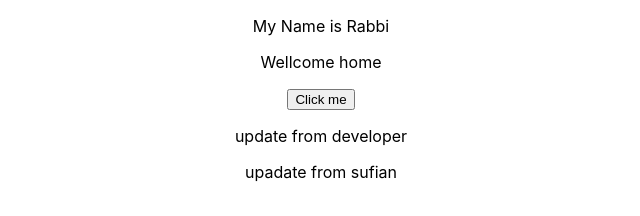
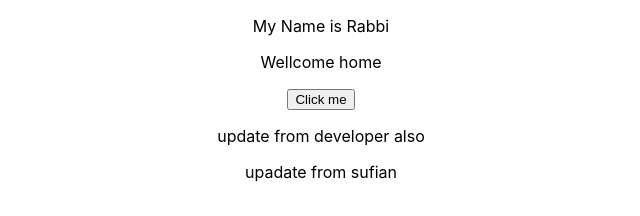
Before and after one commit to sufian111/git-practice, a React (Create React App) app: page / in a window 1280 px wide. Shown: the top 216 px of the page, without its empty margins (319-959 px from the left). Built offline with nearby package versions, Linux system fonts and the light colour scheme.

Commit message:
Update App.js

```diff
--- a/src/App.js
+++ b/src/App.js
@@ -7,7 +7,7 @@ function App() {
       <p> My Name is Rabbi </p>
       <p> Wellcome home </p>
       <button>Click me</button>
-      <p>update from developer</p>
+      <p>update from developer also</p>
       <p>upadate from sufian</p>
     </div>
   );
```
